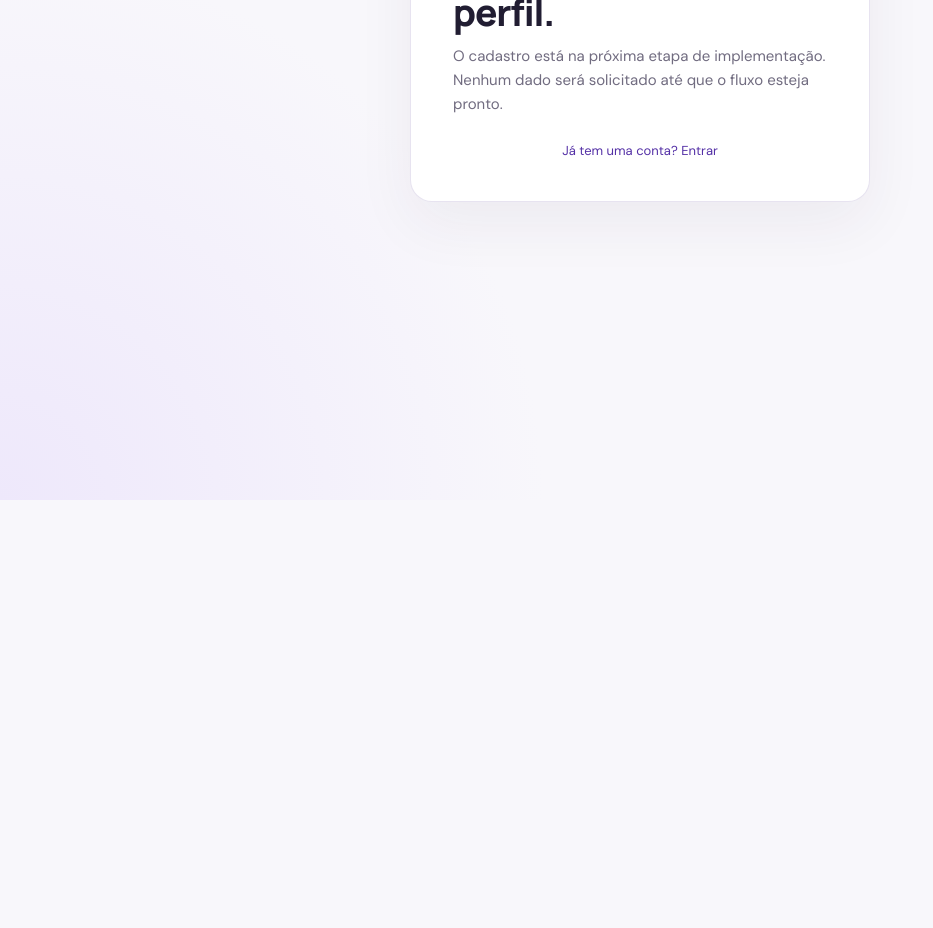
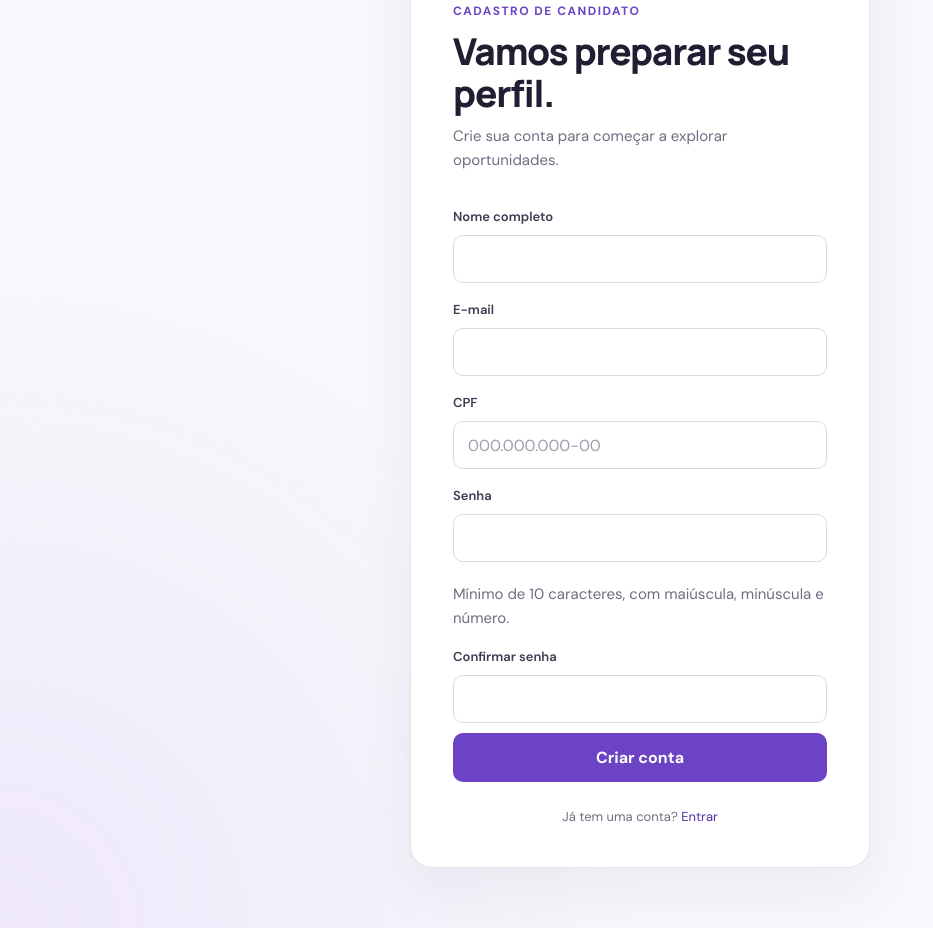
Before and after one commit to rafael-marquart/Trabalho_ModelagemDeSistema, a Next.js app: page /candidato/cadastro in a window 1280 px wide. Shown: the part 300-1228 px from the top of the page, without its empty margins (0-933 px from the left). Before the commit the page ends 800 px from the top, so only its background shows below. Built offline with nearby package versions, Linux system fonts and the light colour scheme.

Commit message:
feat(ui): connect candidate registration form

```diff
--- a/src/app/candidato/cadastro/page.tsx
+++ b/src/app/candidato/cadastro/page.tsx
@@ -1,5 +1,34 @@
+"use client";
+
 import Link from "next/link";
+import { FormEvent, useState } from "react";
+import { useRouter } from "next/navigation";
 
 export default function CandidateSignupPage() {
-  return <main className="auth-page"><Link className="brand auth-brand" href="/"><span className="brand-mark">a</span><span>Acessa<span className="brand-accent">Vagas</span></span></Link><section className="auth-card"><Link className="back-link" href="/">← Voltar ao início</Link><p className="eyebrow">Cadastro de candidato</p><h1>Vamos preparar seu perfil.</h1><p className="muted">O cadastro está na próxima etapa de implementação. Nenhum dado será solicitado até que o fluxo esteja pronto.</p><p className="auth-footer"><Link href="/candidato/login">Já tem uma conta? Entrar</Link></p></section></main>;
+  const router = useRouter();
+  const [form, setForm] = useState({ fullName: "", email: "", cpf: "", password: "", confirmPassword: "" });
+  const [error, setError] = useState("");
+  const [loading, setLoading] = useState(false);
+
+  async function submit(event: FormEvent<HTMLFormElement>) {
+    event.preventDefault(); setError("");
+    if (form.password !== form.confirmPassword) { setError("As senhas não coincidem."); return; }
+    setLoading(true);
+    try {
+      const response = await fetch("/api/auth/register/candidate", { method: "POST", headers: { "Content-Type": "application/json" }, body: JSON.stringify(form) });
+      const result = await response.json();
+      if (!response.ok) { setError(result.message || "Não foi possível criar a conta."); return; }
+      router.push("/candidato/login?cadastro=sucesso");
+    } catch { setError("Não foi possível conectar ao serviço. Tente novamente."); }
+    finally { setLoading(false); }
+  }
+
+  return <main className="auth-page"><Link className="brand auth-brand" href="/"><img className="brand-logo" src="/images/logo-acessa-vagas.svg" alt="Acessa Vagas" /></Link><section className="auth-card"><Link className="back-link" href="/">← Voltar ao início</Link><p className="eyebrow">Cadastro de candidato</p><h1>Vamos preparar seu perfil.</h1><p className="muted">Crie sua conta para começar a explorar oportunidades.</p><form className="auth-form" onSubmit={submit}>
+    <label htmlFor="fullName">Nome completo</label><input id="fullName" autoComplete="name" maxLength={160} value={form.fullName} onChange={e=>setForm({...form,fullName:e.target.value})} required />
+    <label htmlFor="email">E-mail</label><input id="email" type="email" autoComplete="email" maxLength={254} value={form.email} onChange={e=>setForm({...form,email:e.target.value})} required />
+    <label htmlFor="cpf">CPF</label><input id="cpf" inputMode="numeric" autoComplete="off" placeholder="000.000.000-00" value={form.cpf} onChange={e=>setForm({...form,cpf:e.target.value})} required />
+    <label htmlFor="password">Senha</label><input id="password" type="password" autoComplete="new-password" minLength={10} value={form.password} onChange={e=>setForm({...form,password:e.target.value})} required /><p className="muted">Mínimo de 10 caracteres, com maiúscula, minúscula e número.</p>
+    <label htmlFor="confirmPassword">Confirmar senha</label><input id="confirmPassword" type="password" autoComplete="new-password" value={form.confirmPassword} onChange={e=>setForm({...form,confirmPassword:e.target.value})} required />
+    {error && <p className="form-error" role="alert">{error}</p>}<button className="primary-button" type="submit" disabled={loading}>{loading?"Criando conta...":"Criar conta"}</button>
+  </form><p className="auth-footer">Já tem uma conta? <Link href="/candidato/login">Entrar</Link></p></section></main>;
 }
```
